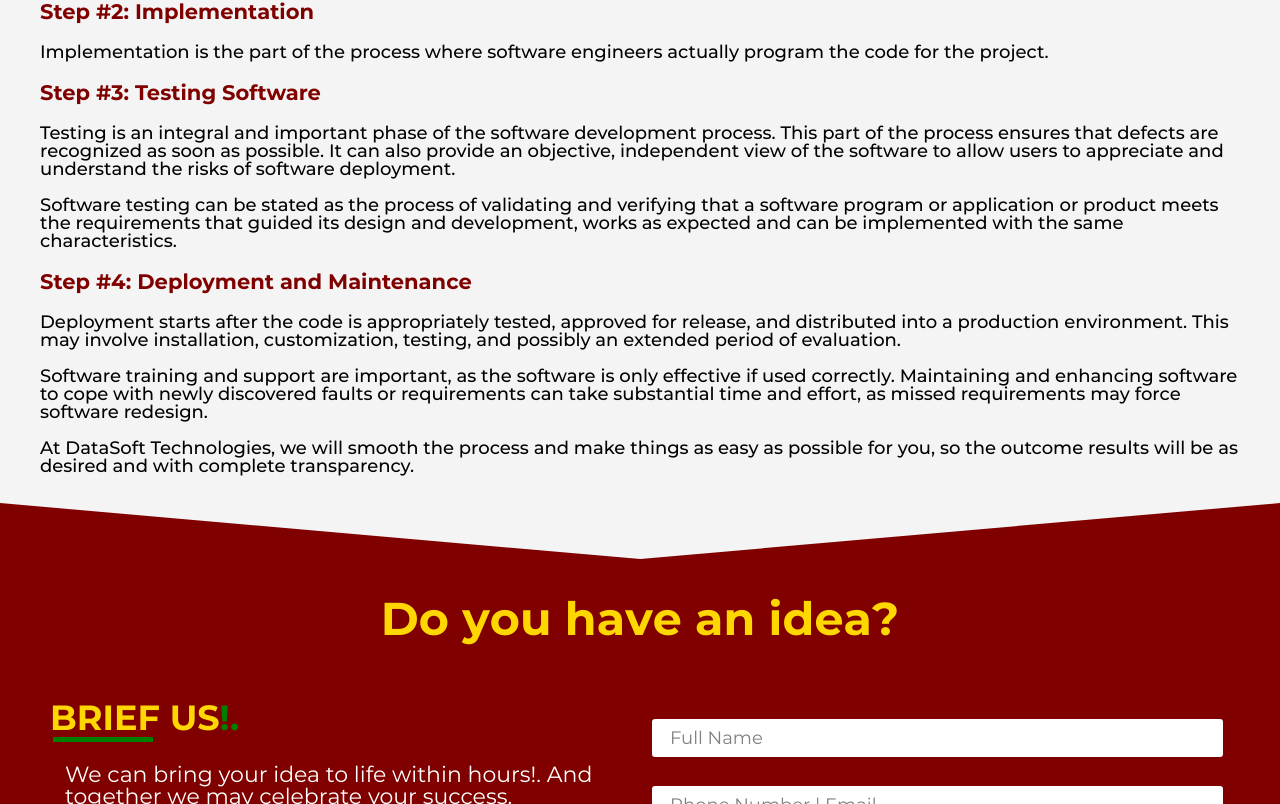
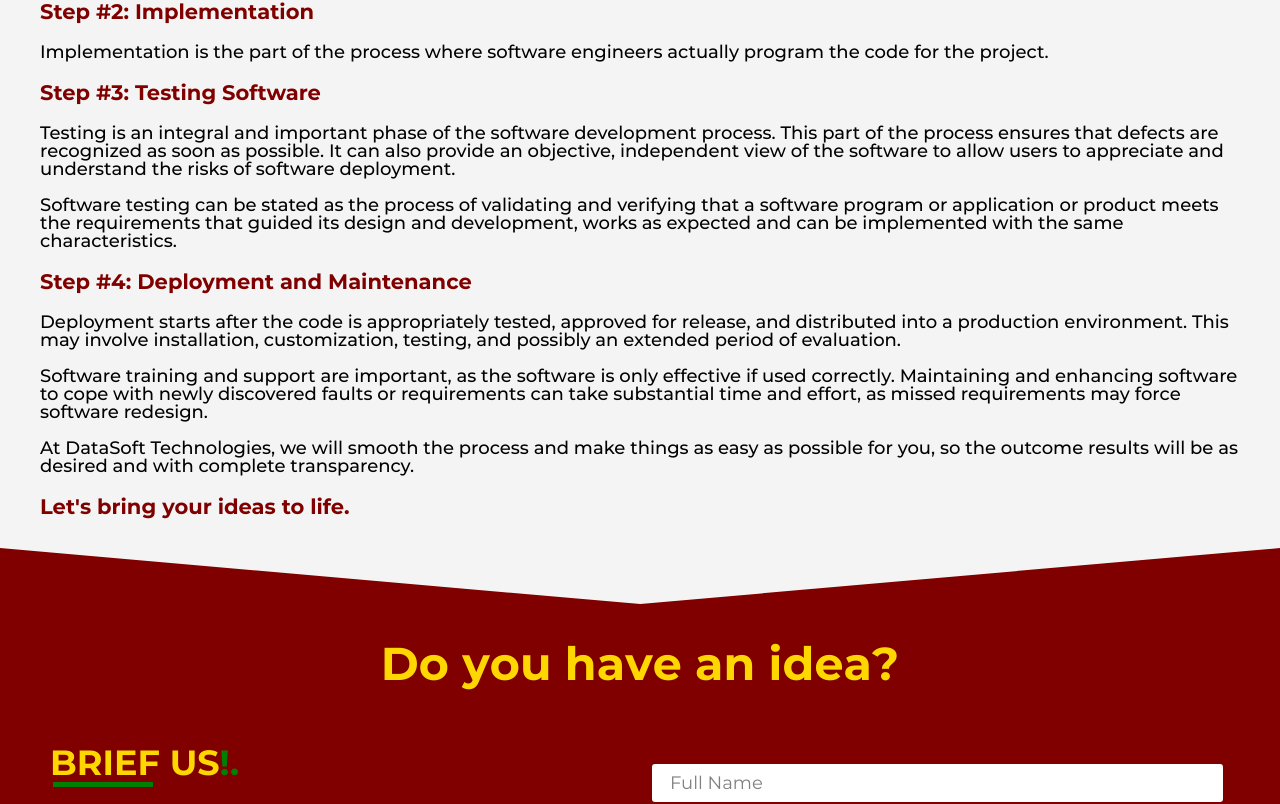
Before and after one commit to LucasJohnNyamhanga/datasoft, a Next.js app: page /Hosting in a window 1280 px wide. Shown: the part 1106-1910 px from the top of the page. Built offline with nearby package versions, Linux system fonts and the light colour scheme.

Commit message:
Update SoftwareDetails.tsx

```diff
--- a/app/components/SoftwareDetails.tsx
+++ b/app/components/SoftwareDetails.tsx
@@ -137,6 +137,7 @@ const whatWeHaveDone = () => {
             as easy as possible for you, so the outcome results will be as
             desired and with complete transparency.
           </p>
+          <h3>{`Let's bring your ideas to life.`}</h3>
         </div>
       </div>
     </div>
```
